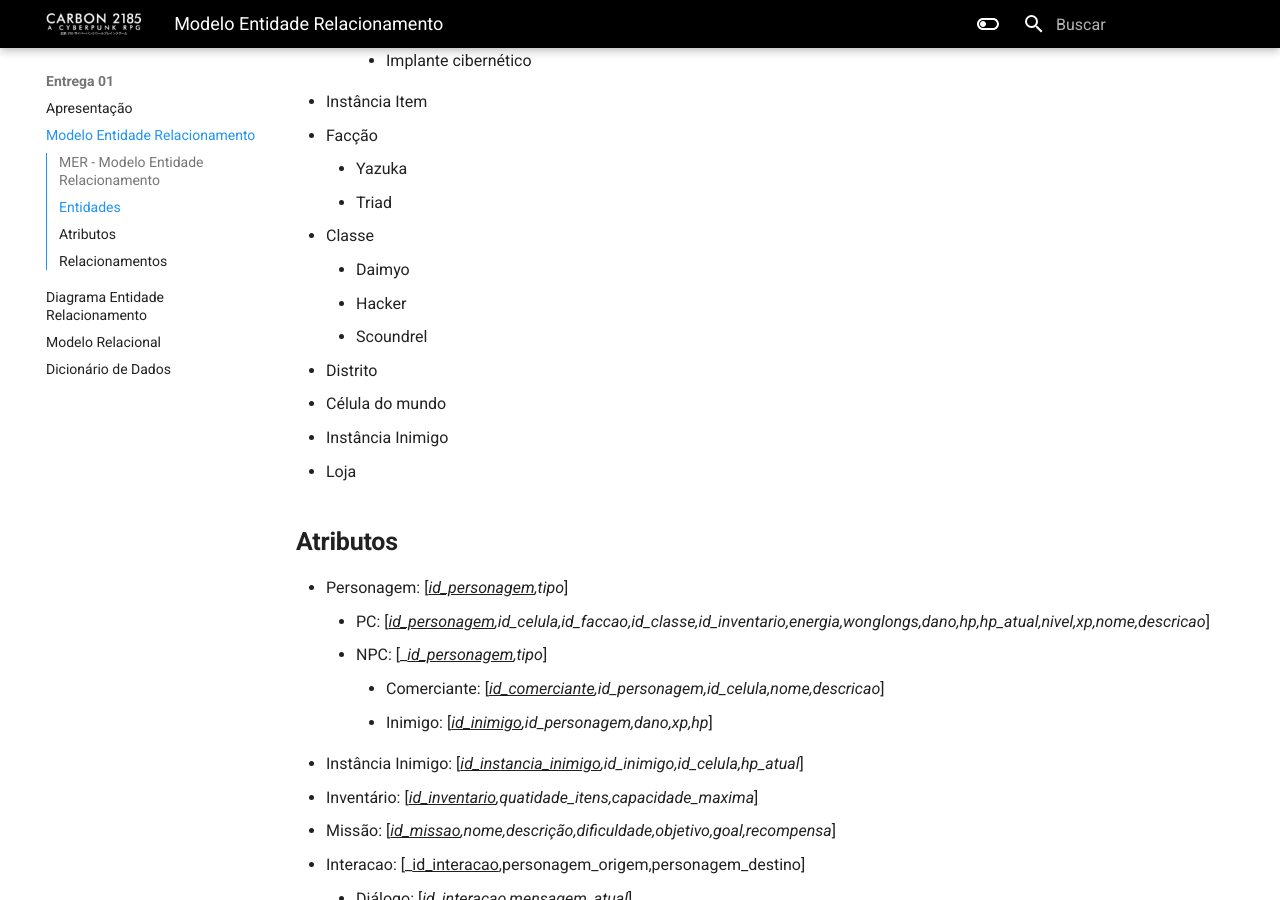
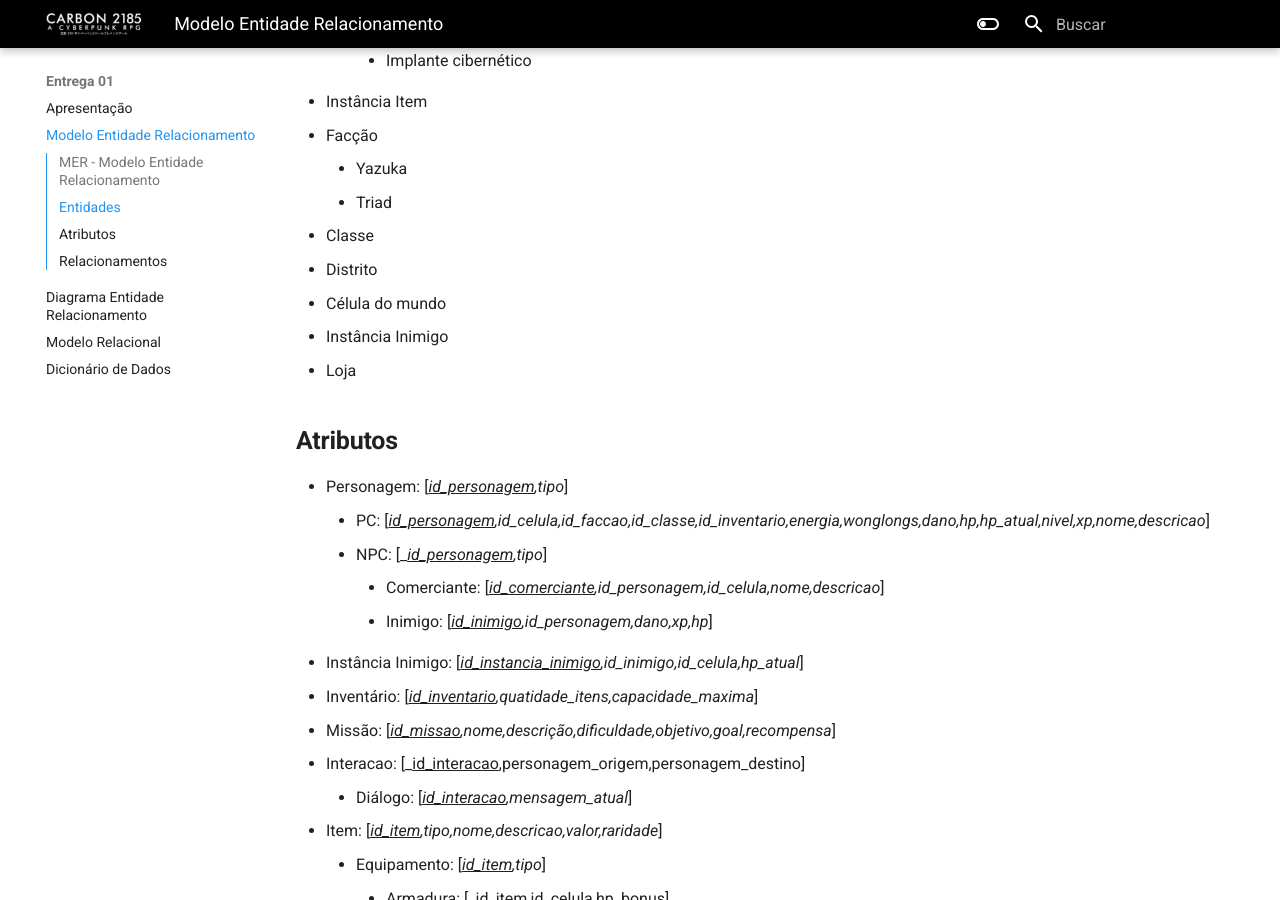
Before and after one commit to SBD1/2024.2-Carbon2185, an MkDocs documentation site: the page built from docs/entrega-1/MER.md, in a window 1280 px wide and 900 px high, scrolled down 810 px. Built offline with MkDocs 1.6.1 and Material for MkDocs 9.7.7, drawn with Linux system fonts in a browser that asks for light colours.

Commit message:
quickfix mer

```diff
--- a/docs/entrega-1/MER.md
+++ b/docs/entrega-1/MER.md
@@ -24,9 +24,6 @@ O Modelo Entidade-Relacionamento é uma abordagem conceitual que organiza as inf
     - Yazuka
     - Triad
 - Classe
-    - Daimyo
-    - Hacker
-    - Scoundrel
 - Distrito
 - Célula do mundo
 - Instância Inimigo
```
